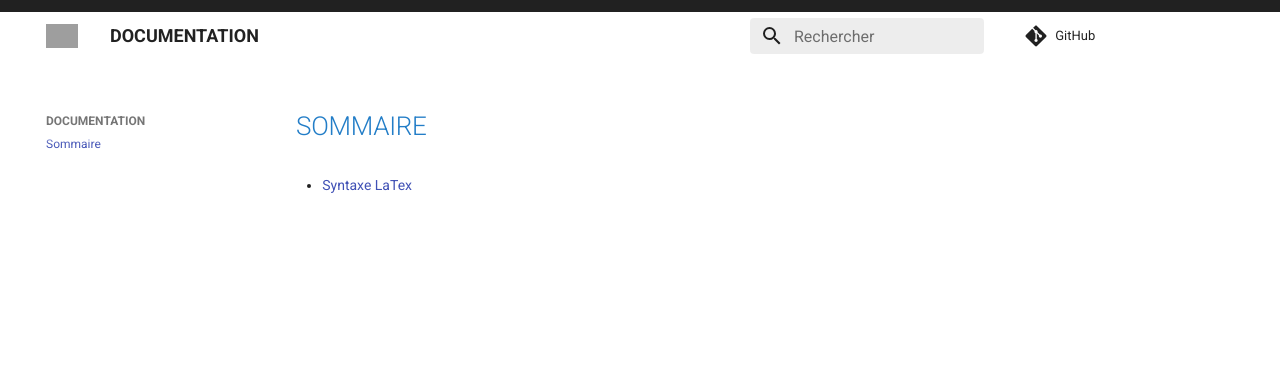
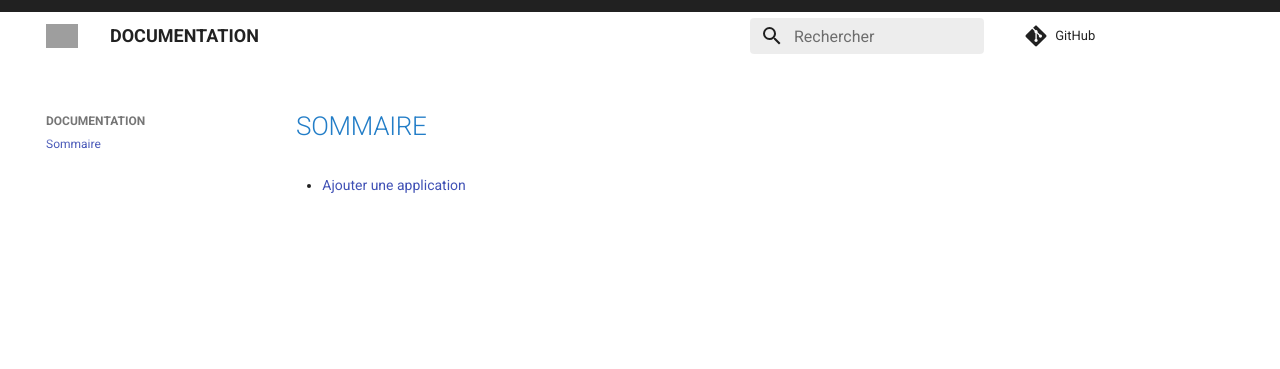
Before and after one commit to edupyter/documentation, an MkDocs documentation site: the page built from docs/index.md, in a window 1280 px wide. Shown: the top 369 px of the page. Built offline with MkDocs 1.6.1 and Material for MkDocs 9.7.7, drawn with Linux system fonts in a browser that asks for light colours; comment, search, counter and statistics services are not loaded; the version menu is left out; grey boxes are pictures that could not be loaded.

Commit message:
Update index.md

```diff
--- a/docs/index.md
+++ b/docs/index.md
@@ -1,3 +1,3 @@
 # Sommaire
 
-* [Syntaxe LaTex](Syntaxe%20LaTex/)
+* [Ajouter une application](ajouter_app/)
```
